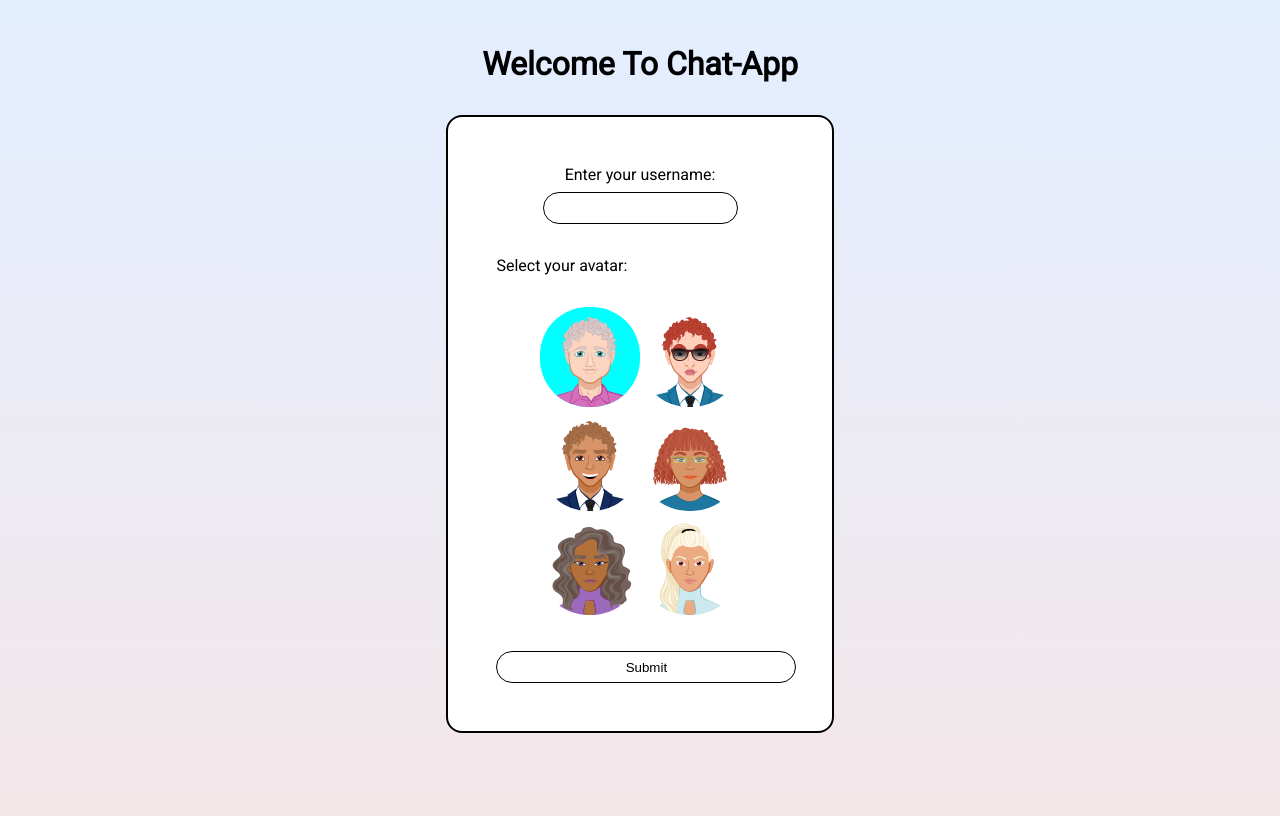
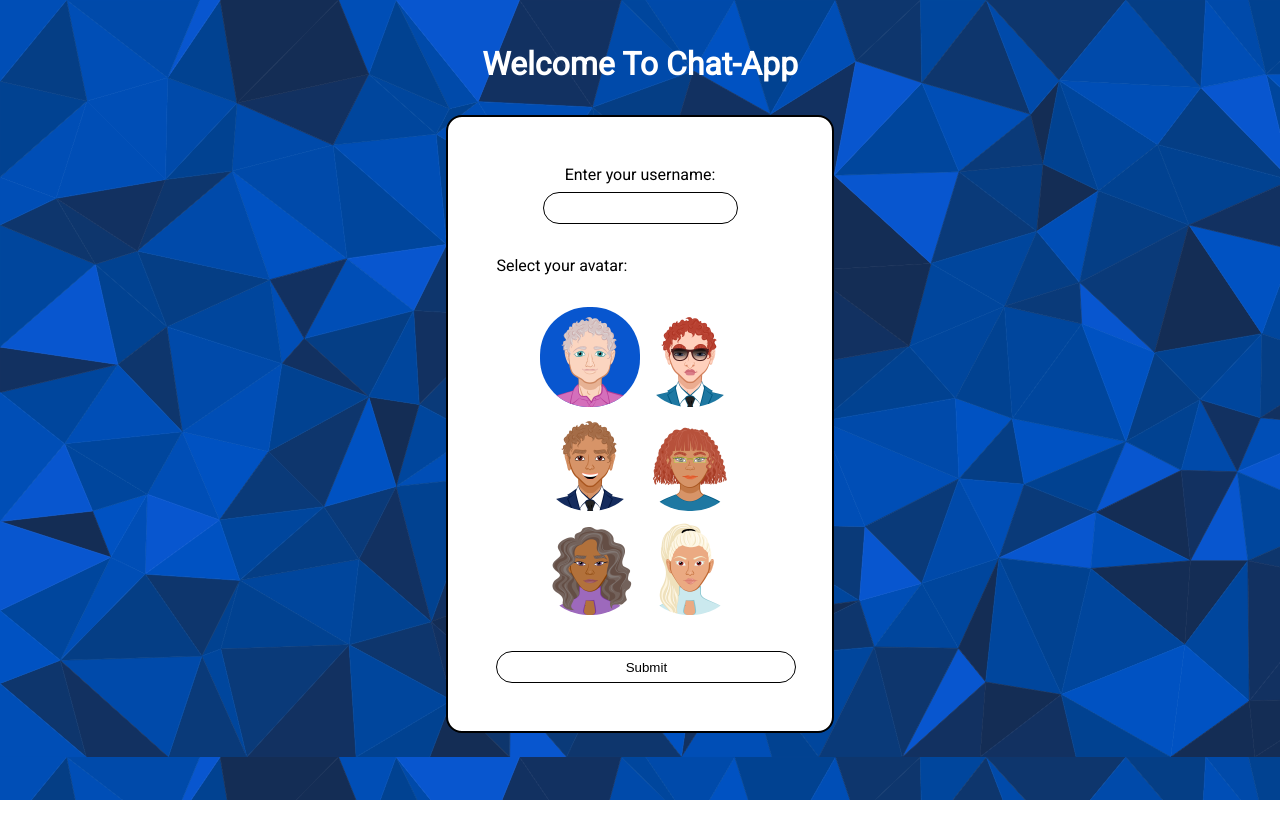
Before and after one commit to Tisljar/React-Chat-App, a React (Create React App) app: page / in a window 1280 px wide. Built offline with nearby package versions, Linux system fonts and the light colour scheme.

Commit message:
Funkcionalna chat aplikacija

```diff
--- a/src/components/Messages.jsx
+++ b/src/components/Messages.jsx
@@ -9,11 +9,12 @@ const Messages = ({ currentChatter, messages }) => {
     const messagesRef = useRef();
     const scrollToBottom = (messagesRef) => {
         messagesRef.current.scrollTop = messagesRef.current.scrollHeight;
-        console.log(messagesRef.current.scrollTop)
+        console.log(messagesRef.current.scrollTop);
     };
     useEffect(() => {
         scrollToBottom(messagesRef);
-    },[messages])
+        console.log("update");
+    });
     const renderMessage = (message) => {
         msgCounter += 1;
         const { member, text } = message;
@@ -64,9 +65,7 @@ const Messages = ({ currentChatter, messages }) => {
         <>
             <div className="fullchat" ref={messagesRef}>
                 <ul className="messages-list">
-                    {messages.map((message) =>
-                        renderMessage(message)
-                    )}
+                    {messages.map((message) => renderMessage(message))}
                 </ul>
             </div>
         </>
--- a/src/fragments/HeaderChatBox.jsx
+++ b/src/fragments/HeaderChatBox.jsx
@@ -1,7 +1,7 @@
 const HeaderChatBox = () => {
     return (
         <div className="app-header">
-            <h1>Chat App</h1>
+            <h2>Chat App</h2>
             <hr className="margin-hr" />
         </div>
     );
--- a/src/index.css
+++ b/src/index.css
@@ -22,18 +22,20 @@
 
 body {
     font-family: "Roboto", sans-serif;
-    background-image: linear-gradient(
+    /* background-image: linear-gradient(
         to top,
         #f3e7e9 0%,
         #e3eeff 99%,
         #e3eeff 100%
-    );
-    height: 100vh;
+    ); */
+    background-image: url("./assets/img/low-poly-grid-haikei.svg");
+    background-size: cover;
 }
 /* FORMA HOME PAGE */
 h1 {
     text-align: center;
     margin-bottom: 32px;
+    color: white;
 }
 form {
     max-width: 40%;
@@ -89,7 +91,7 @@ label {
 }
 .radio-input:checked + .avatar-png {
     border-radius: 48px;
-    background-color: aqua;
+    background-color: #0856CF;
 }
 
 /*ChatBox*/
@@ -141,7 +143,7 @@ label {
 }
 
 .current-chatter .message-content {
-    background-color: blue;
+    background-color: #0856CF;
     padding: 16px;
     border-radius: 16px;
     margin-top: 8px;
@@ -150,7 +152,7 @@ label {
 }
 
 .other-chatter .message-content {
-    background-color: red;
+    background-color: #ed3030e0;
     padding: 16px;
     border-radius: 16px;
     margin-top: 8px;
--- a/src/pages/ChatPage.jsx
+++ b/src/pages/ChatPage.jsx
@@ -47,15 +47,14 @@ export default class ChatApp extends Component {
     render() {
         return (
             <>
-                <div  className="container white">
+                <div className="container white">
                     <HeaderChatBox />
-
-                        <Messages
-                            messages={this.state.messages}
-                            currentChatter={this.state.member}
-                        />
-                    </div>
+                    <Messages
+                        messages={this.state.messages}
+                        currentChatter={this.state.member}
+                    />
                     <Input onSendMessage={this.onSendMessage} />
+                </div>
             </>
         );
     }
```
Also changed, not shown: src/assets/img/Wave.svg (added), src/assets/img/low-poly-grid-haikei.svg (added).
